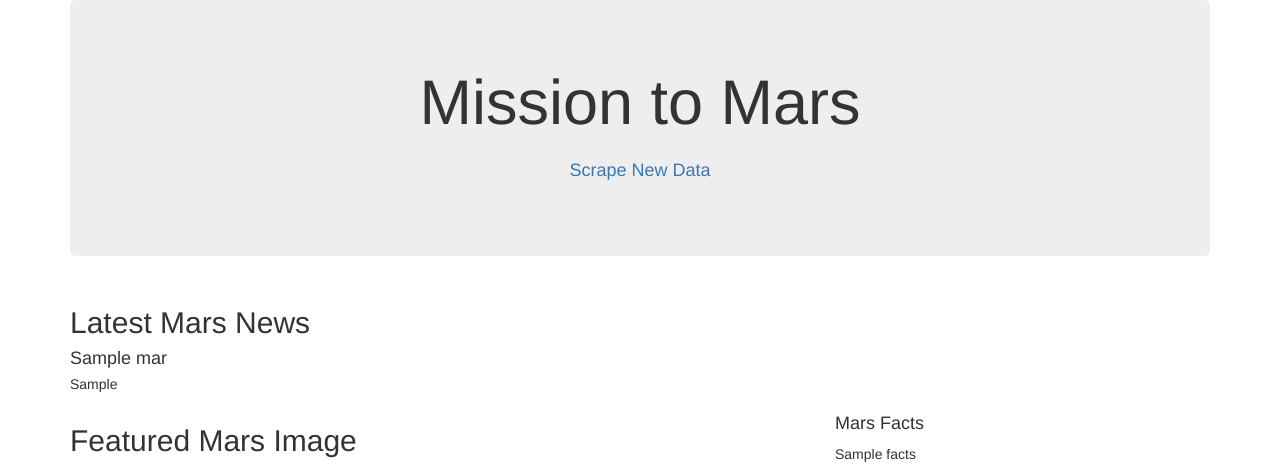
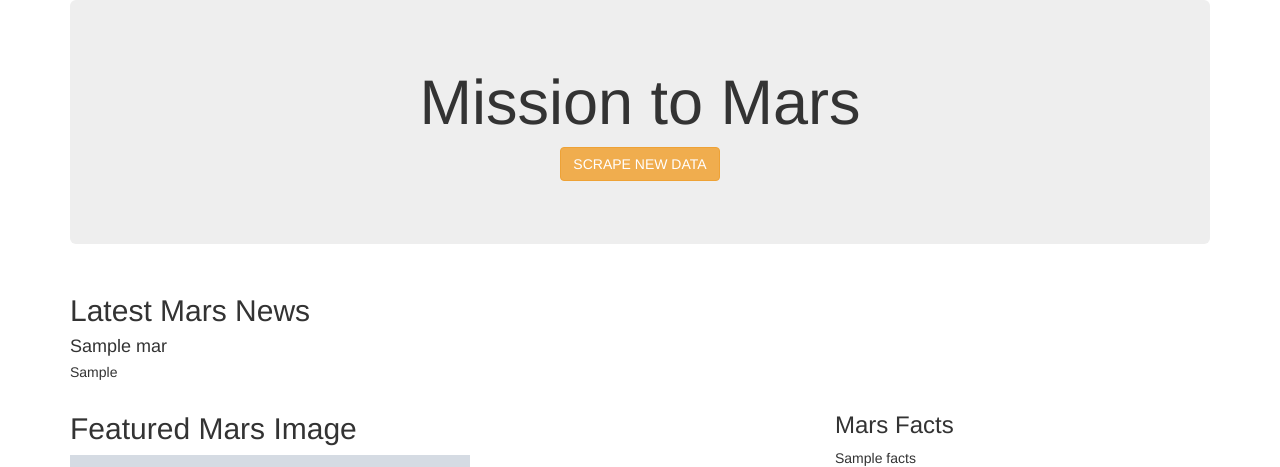
Before and after one commit to GrisellTavitas/Mission-to-Mars, a Flask app: page / in a window 1280 px wide. Shown: the top 467 px of the page. Run offline with Flask 2, Linux system fonts and the light colour scheme; grey boxes marked "Sample" are stand-in pictures; a database or web service that is not in the repository returns one stand-in record (values such as "Sample title"); some libraries are stand-ins or nearby versions.

Commit message:
update code

```diff
--- a/Mission_to_Mars_Challenge.py
+++ b/Mission_to_Mars_Challenge.py
@@ -90,7 +90,7 @@ for i in range(4):
     img_title = images_soup.find("h2",class_="title").text
     img_url_complete = f'https://marshemispheres.com/{image_url_part}'
     hemispheres = {img_title, img_url_complete}
-    hemisphere_image_urls.append(hemispheres)
+    hemisphere_image_urls.append(dict(hemispheres))
     browser.back()
 
 # 4. Print the list that holds the dictionary of each image url and title.
--- a/scraping.py
+++ b/scraping.py
@@ -72,7 +72,7 @@ def featured_image(browser):
 
     try:
         # Find the relative image url
-        img_url_rel = img_soup.find('img', class_='fancybox-image').get('scr')
+        img_url_rel = img_soup.find('img', class_='fancybox-image').get('src')
 
     except AttributeError:
         return None
--- a/templates/index.html
+++ b/templates/index.html
@@ -16,7 +16,7 @@
             <div class="jumbotron text-center">
                 <h1>Mission to Mars</h1>
                 <!-- Add a button to activate scraping script -->
-                <p><a class="btn btn-primaru btn-lg" href="/scrape" role="button">Scrape New Data</a></p>
+                <p><a class="btn btn-warning btn-default text-uppercase" href="/scrape" role="button">Scrape New Data</a></p>
             </div>
             <!-- Add section for Mars News -->
             <div class="row" id="mars-news">
@@ -37,15 +37,16 @@
                 <div class="col-md-8">
                     <h2>Featured Mars Image</h2>
                     <img
-                        scr="{{ mars.featured_image | default('static/images/error.png', true) }}"
-                        class="img-responsive"
-                        alt="Responsive image"
+                       src="{{mars.featured_image | default('static/images/error.png', true) }}"
+                       class="img-responsive"
+                       alt="Responsive image"
                     />
                 </div>
+
                 <div class="col-md-4">
                     <!-- Mars Facts -->
                     <div class="row" id="mars-facts">
-                        <h4>Mars Facts</h4>
+                        <h3>Mars Facts</h3>
                         {{ mars.facts | safe }}
                     </div>
                 </div>
```
